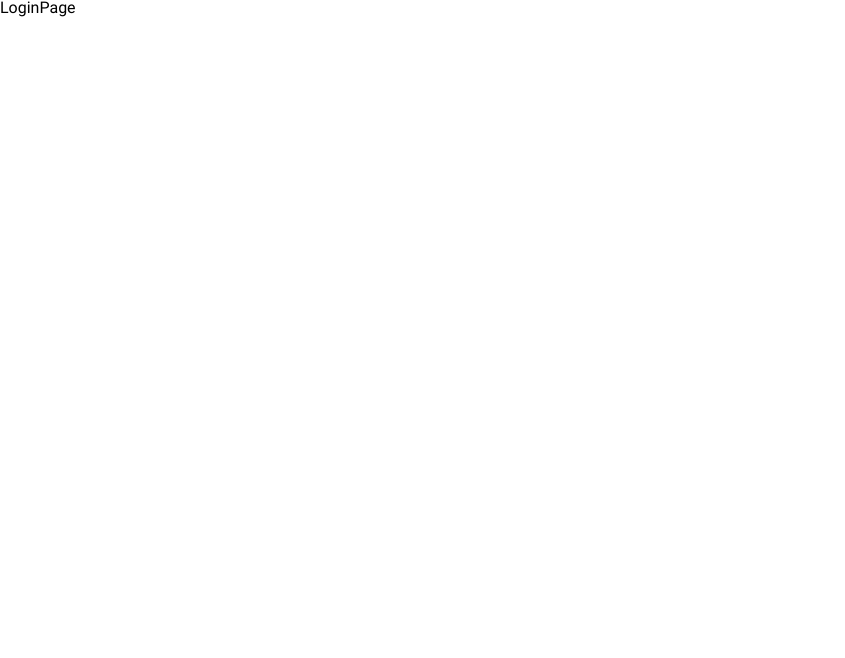
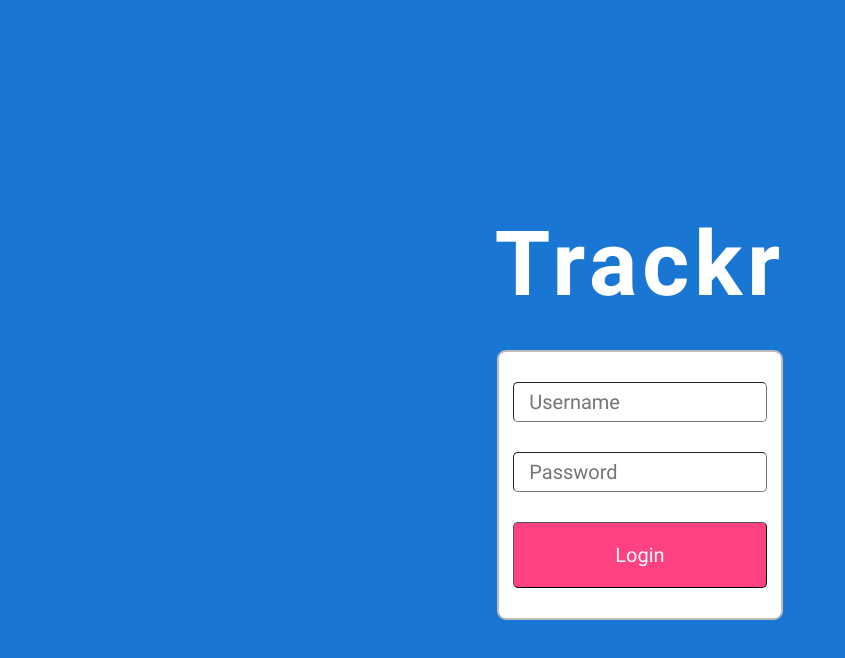
Before and after one commit to shahar987/Tracker, a React (Create React App) app in the folder src/dashboard/: page /login in a window 1280 px wide. Shown: the top 658 px of the page, without its empty margins (0-845 px from the left). Built offline with nearby package versions, Linux system fonts and the light colour scheme.

Commit message:
added login page

```diff
--- a/src/dashboard/src/pages/LoginPage/LoginPage.jsx
+++ b/src/dashboard/src/pages/LoginPage/LoginPage.jsx
@@ -1,8 +1,49 @@
-import React from 'react'
+import React, { useRef, useState } from 'react'
+import { useNavigate } from 'react-router-dom';
+import { login } from '../../services/sessionService';
+import { validateLogin } from '../../services/validations';
+import "./LoginPage.scss";
 
 const LoginPage = () => {
+
+  const usernameRef = useRef();
+  const passwordRef = useRef();
+  const [isLoading, setIsLoading] = useState(false);
+  const navigate = useNavigate();
+
+  const onLoginClick = async () => {
+    const username = usernameRef.current.value;
+    const password = passwordRef.current.value;
+
+    const validationErrorCode = validateLogin(username, password);
+
+    //if the user didn't fill the form as needed
+    if (validationErrorCode != null) {
+      alert(validationErrorCode);
+      return;
+    }
+
+    //Starting to send the login request to the server
+    setIsLoading(true);
+    const loginSuccessul = await login(username, password);
+    setIsLoading(false);
+
+    if(loginSuccessul){
+      navigate("/");
+    } else{
+      alert("Wrong username or password");
+    }
+
+  }
   return (
-    <div>LoginPage</div>
+    <main className='login-page'>
+      <h1>Trackr</h1>
+      <section className='login-form'>
+        <input type='text' placeholder='Username' ref={usernameRef} />
+        <input type='password' placeholder='Password' ref={passwordRef} />
+        <button type='button' onClick={async () => await onLoginClick()}>{isLoading ? "Loading..." : "Login"}</button>
+      </section>
+    </main>
   )
 }
 
--- a/src/dashboard/src/pages/LoginPage/LoginPage.scss
+++ b/src/dashboard/src/pages/LoginPage/LoginPage.scss
@@ -0,0 +1,56 @@
+@import "../../assets/css/palette.scss";
+
+.login-page{
+    display: flex;
+    justify-content: center;
+    align-items: center;
+    flex-direction: column;
+    background-color: $color-primary-dark;
+    height: 100vh;
+    h1{
+        font-weight: bold;
+        padding: 40px 0;
+        font-size: 90px;
+        color: $color-text-light;
+        letter-spacing: 5px;
+    }
+    .login-form{
+        display: flex;
+        justify-content: center;
+        align-items: center;
+        flex-direction: column;
+        width: 22%;
+        border: $color-divider solid 2px;
+        border-radius: 9px;
+        padding: 30px 0;
+        background-color: #fff;
+        :not(:first-child){
+            margin-top: 30px;
+        }
+
+        input{
+            height: 40px;
+            padding: 15px;
+        }
+        button{
+            font-family: "Roboto";
+            color: $color-text-light;
+            background-color: $color-accent;
+            padding: 20px 0;
+            transform: scale(1);
+            transition: transform 0.2s;
+            &:hover{
+                cursor: pointer;
+                transform: scale(1.05);
+            }
+        }
+        input,button{
+            box-sizing: border-box;
+            width: 90%;
+            border-radius: 5px;
+            border-width: 1px;
+            font-size: 20px;
+        }
+
+    }
+}
--- /dev/null
+++ b/src/dashboard/src/services/validations.js
@@ -0,0 +1,12 @@
+export const validateLogin = (username, password) => {
+
+    if(username === ''){
+        return 'Please fill the username field';
+    }
+
+    if(password === ''){
+        return 'Please fill the password field';
+    }
+
+    return null;
+}
```
